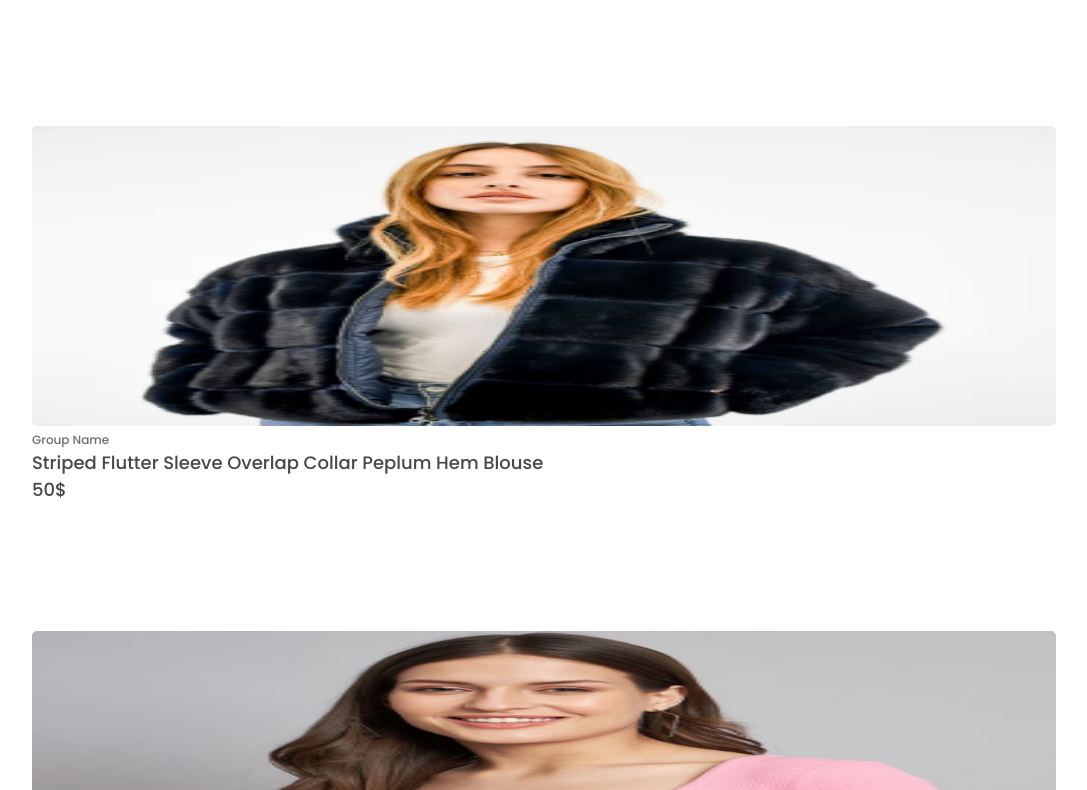
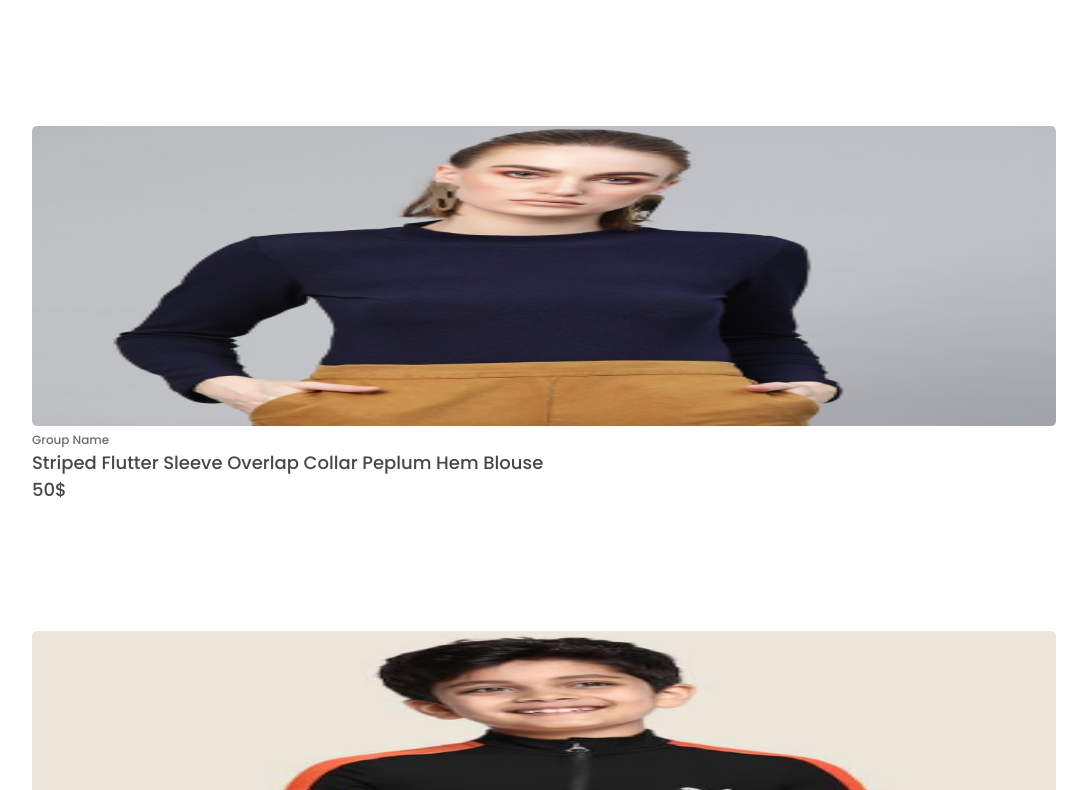
Before and after one commit to Jamison-lii/Buy-together-Project, a React (Vite) app: page / in a window 1280 px wide. Shown: the part 830-1620 px from the top of the page, without its empty margins (96-1183 px from the left). Built offline with nearby package versions, Linux system fonts and the light colour scheme.

Commit message:
stuff aded to object

```diff
--- a/src/Components/1RenderingAssets/new_collections.js
+++ b/src/Components/1RenderingAssets/new_collections.js
@@ -14,6 +14,14 @@ let new_collections = [
     image: p1_img,
     new_price: 50.0,
     old_price: 80.5,
+    category:"Clothes",
+    discount: 10,
+    criteria: 10,
+    maxNumOfParticipants:10,
+    presentNumOfParticipants:0,
+    deadline: "2025-03-03",
+    creator:""
+
   },
   {
     id: 35,
@@ -21,6 +29,13 @@ let new_collections = [
     image: p2_img,
     new_price: 85.0,
     old_price: 120.5,
+    category:"Clothes",
+    discount: 10,
+    criteria: 10,
+    maxNumOfParticipants:10,
+    presentNumOfParticipants: 0 ,
+    deadline: "2025-03-03",
+    creator:""
   },
   {
     id: 14,
@@ -28,6 +43,13 @@ let new_collections = [
     image: p3_img,
     new_price: 60.0,
     old_price: 100.5,
+    category:"Clothes",
+    discount: 10,
+    criteria: 10,
+    maxNumOfParticipants:10,
+    presentNumOfParticipants: 0 ,
+    deadline: "2025-03-03",
+    creator:""
   },
   {
     id: 8,
@@ -35,6 +57,13 @@ let new_collections = [
     image: p4_img,
     new_price: 100.0,
     old_price: 150.0,
+    category:"Clothes",
+    discount: 10,
+    criteria: 10,
+    maxNumOfParticipants:10,
+    presentNumOfParticipants: 0 ,
+    deadline: "2025-03-03",
+    creator:""
   },
   {
     id: 15,
@@ -42,6 +71,13 @@ let new_collections = [
     image: p5_img,
     new_price: 50.0,
     old_price: 80.5,
+    category:"Clothes",
+    discount: 10,
+    criteria: 10,
+    maxNumOfParticipants:10,
+    presentNumOfParticipants: 0 ,
+    deadline: "2025-03-03",
+    creator:""
   },
   {
     id: 2,
@@ -49,6 +85,13 @@ let new_collections = [
     image: p6_img,
     new_price: 85.0,
     old_price: 120.5,
+    category:"Clothes",
+    discount: 10,
+    criteria: 10,
+    maxNumOfParticipants:10,
+    presentNumOfParticipants: 0 ,
+    deadline: "2025-03-03",
+    creator:""
   },
   {
     id: 17,
@@ -56,6 +99,13 @@ let new_collections = [
     image: p7_img,
     new_price: 60.0,
     old_price: 100.5,
+    category:"Clothes",
+    discount: 10,
+    criteria: 10,
+    maxNumOfParticipants:10,
+    presentNumOfParticipants: 0 ,
+    deadline: "2025-03-03",
+    creator:""
   },
   {
     id: 28,
@@ -63,6 +113,13 @@ let new_collections = [
     image: p8_img,
     new_price: 100.0,
     old_price: 150.0,
+    category:"Clothes",
+    discount: 10,
+    criteria: 10,
+    maxNumOfParticipants:10,
+    presentNumOfParticipants: 0 ,
+    deadline: "2025-03-03",
+    creator:""
   },
 ];
 
--- a/src/Components/DetailsCard/DetailsCard.css
+++ b/src/Components/DetailsCard/DetailsCard.css
@@ -150,3 +150,10 @@
       font-size: 0.9rem;
     }
   }
+
+  @media (min-width: 600px){
+    .details_{
+        box-shadow: 0px 4px 10px rgba(0, 0, 0, 0.1);
+    }
+
+  }
--- a/src/Components/DetailsCard/DetailsCard.jsx
+++ b/src/Components/DetailsCard/DetailsCard.jsx
@@ -10,6 +10,15 @@ const DetailsCard = (prop) => {
     <p className='p2'>Category: {prop.category}</p>
     <p className='p3'>Discount: {prop.discount} %</p>
     <p className='p4'>Criteria: Discount of {prop.discount}% after every {prop.criteria} purchases</p>
+
+    {  (prop.deadline)?
+
+    <div>
+
+    </div>
+    :
+
+    <></>}
     </div>
   )
 }
--- a/src/Pages/CampaignDetails.jsx
+++ b/src/Pages/CampaignDetails.jsx
@@ -3,7 +3,7 @@ import React from 'react'
 const CampaignDetails = () => {
   return (
     <div>
-        Your at Campaign
+
     </div>
   )
 }
--- a/src/Pages/Home.jsx
+++ b/src/Pages/Home.jsx
@@ -4,6 +4,7 @@ import { Link } from 'react-router-dom'
 import all_product from '../Components/1RenderingAssets/all_product'
 import Card from '../Components/Cards/Card'
 import { useNavigate } from 'react-router-dom'
+import new_collections from '../Components/1RenderingAssets/new_collections'
 
 const Home = () => {
   const navigate = useNavigate()
@@ -28,7 +29,7 @@ const Home = () => {
       </div>
      <div>
       <div className="card1">
-      {all_product.map((p) =>{
+      {new_collections.map((p) =>{
         return      <div key={p.id} onClick={() => navigate(`/campaign/${p.id}`)}>
                <Card key={p.id} image={p.image} name={p.name} new_price={p.new_price} />
              </div>
```
